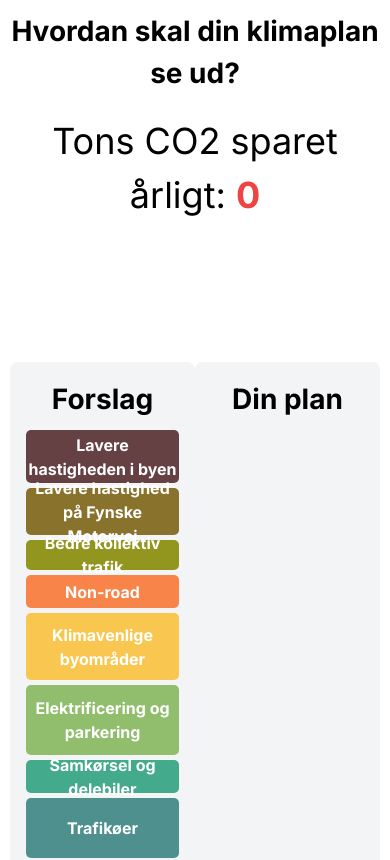
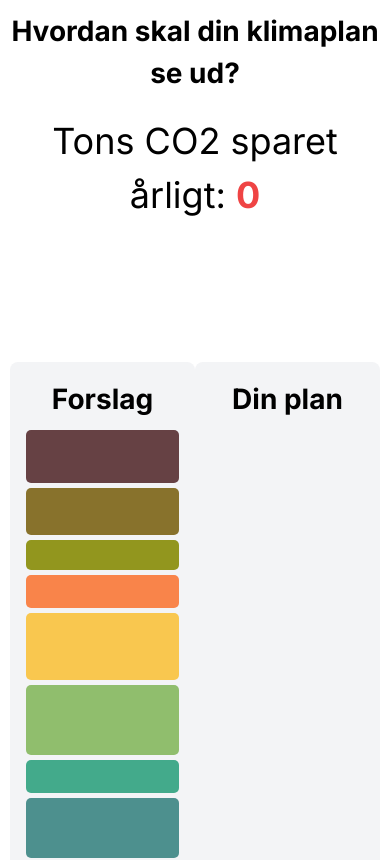
Before and after one commit to MartinDreyer/climate, a Next.js app: page / in a window 390 px wide. Shown: the top 860 px of the page. Built offline with nearby package versions, Linux system fonts and the light colour scheme.

Commit message:
added mobile rule

```diff
--- a/src/app/App.css
+++ b/src/app/App.css
@@ -47,6 +47,12 @@
     min-height: 80px;
  }
 
+ @media (max-width: 768px) {
+    .hide-on-mobile {
+      display: none;
+    }
+  }
+
 
   /*
 
--- a/src/components/Box.js
+++ b/src/components/Box.js
@@ -16,6 +16,6 @@ export default function Box({size, color, id, name}) {
 
 
     return (
-      <div style={style} id={id} className="flex justify-center items-center"><p>{name}</p></div>
+      <div style={style} id={id} className="flex justify-center items-center"><p className="hide-on-mobile">{name}</p></div>
     )
   }
```
